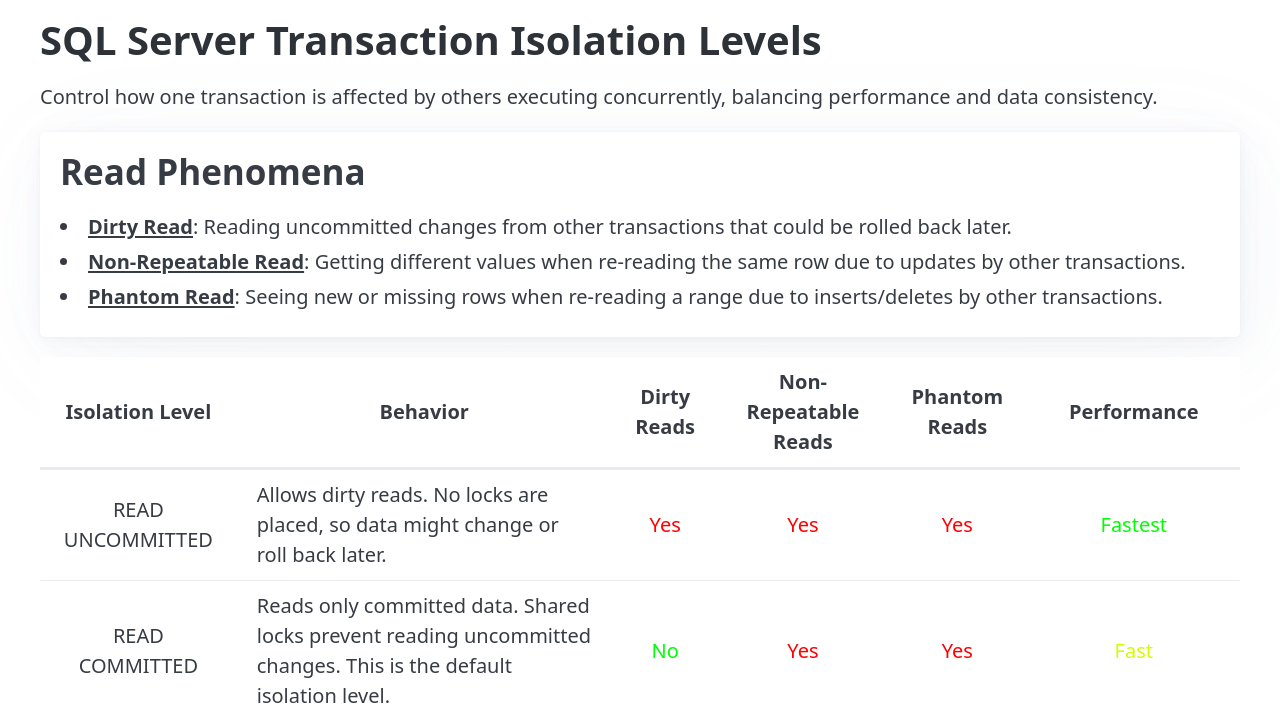
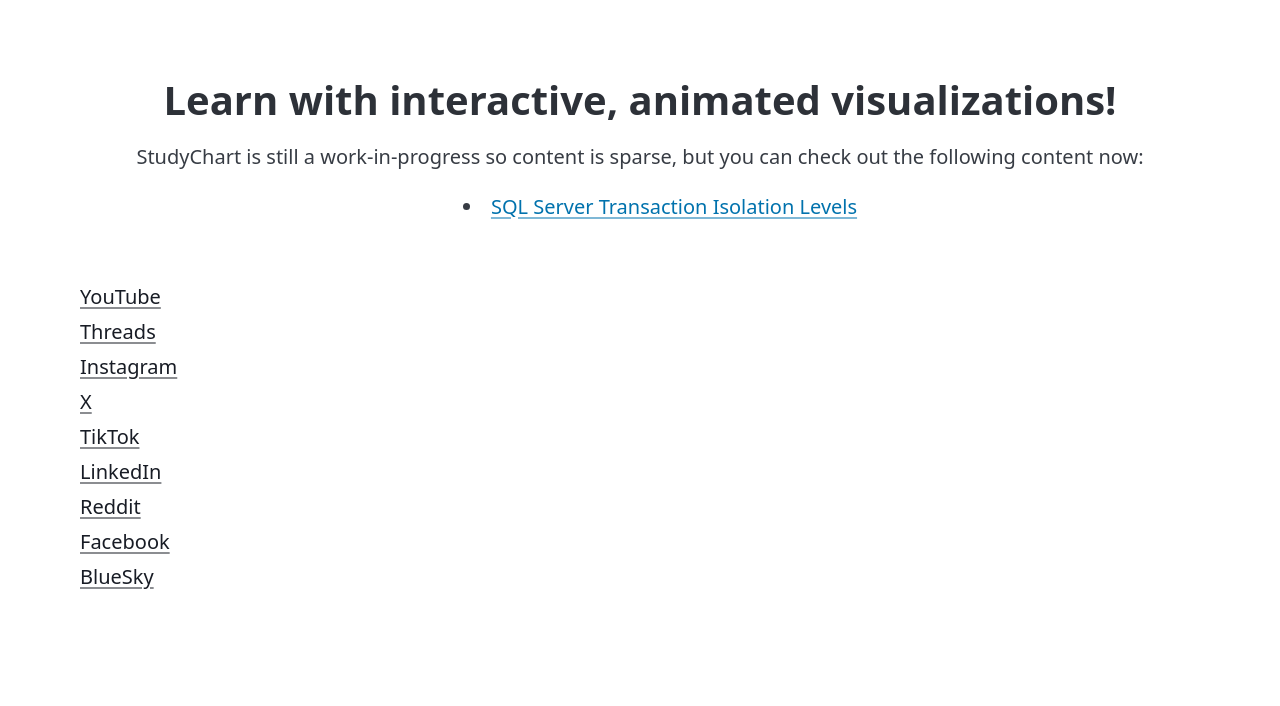
Before and after one commit to ColeDeanShepherd/ScholarChart, a website built with Vite: page index.html in a window 1280 px wide. Shown: the part 94-800 px from the top of the page. Built offline with nearby package versions, Linux system fonts and the light colour scheme.

Commit message:
Progress

```diff
--- a/index.html
+++ b/index.html
@@ -11,6 +11,14 @@
   </head>
 
   <body>
+    <noscript>
+      <div class="no-js">
+        <p>
+          ScholarChart requires JavaScript to run. Please enable JavaScript in your browser settings.
+        </p>
+      </div>
+    </noscript>
+
     <header>
       <div class="container">
         <nav>
@@ -25,22 +33,47 @@
             <!-- <li><a href="#" class="contrast">About</a></li>
             <li><a href="#" class="contrast">Services</a></li>
             <li><a href="#" class="contrast">Products</a></li>
-            Gmail: scholarchartapp@gmail.com
-            YouTube: https://www.youtube.com/channel/UCccIgGe-NFZTu5EF_JNRaVw
-            Instagram: https://www.instagram.com/scholarchartapp
-            Threads: https://www.threads.net/@scholarchartapp
-            X: https://x.com/ScholarChart
-            TikTok: https://www.tiktok.com/@scholarchart
-            LinkedIn: https://www.linkedin.com/company/scholarchart
-            Reddit: https://www.reddit.com/user/ScholarChart/
-            Facebook: https://www.facebook.com/profile.php?id=61570820377196
-            BlueSky: https://bsky.app/profile/scholarchart.bsky.social -->
+            Gmail: scholarchartapp@gmail.com-->
           </ul>
         </nav>
       </div>
     </header>
-    <main id="app" class="container"></main>
-    <footer></footer>
+    <main id="route-container" class="container"></main>
+
+    <footer>
+      <div class="container">
+        <ul class="social-links">
+          <li>
+            <a href="https://www.youtube.com/channel/UCccIgGe-NFZTu5EF_JNRaVw" target="_blank" class="contrast">YouTube</a>
+          </li>
+          <li>
+            <a href="https://www.threads.net/@scholarchartapp" target="_blank" class="contrast">Threads</a>
+          </li>
+          <li>
+            <a href="https://www.instagram.com/scholarchartapp" target="_blank" class="contrast">Instagram</a>
+          </li>
+          <li>
+            <a href="https://x.com/ScholarChart" target="_blank" class="contrast">X</a>
+          </li>
+          <li>
+            <a href="https://www.tiktok.com/@scholarchart" target="_blank" class="contrast">TikTok</a>
+          </li>
+          <li>
+            <a href="https://www.linkedin.com/company/scholarchart" target="_blank" class="contrast">LinkedIn</a>
+          </li>
+          <li>
+            <a href="https://www.reddit.com/user/ScholarChart/" target="_blank" class="contrast">Reddit</a>
+          </li>
+          <li>
+            <a href="https://www.facebook.com/profile.php?id=61570820377196" target="_blank" class="contrast">Facebook</a>
+          </li>
+          <li>
+            <a href="https://bsky.app/profile/scholarchart.bsky.social" target="_blank" class="contrast">BlueSky</a>
+          </li>
+        </ul>
+      </div>
+    </footer>
+
     <script type="module" src="/src/main.ts"></script>
   </body>
 </html>
--- a/src/main.ts
+++ b/src/main.ts
@@ -9,7 +9,35 @@
 // make it shareable
 // publish to social media
 
-document.querySelector<HTMLDivElement>('#app')!.innerHTML = `
+//document.querySelector<HTMLDivElement>('#route-container')
+
+interface IRoute {
+  pathname: string;
+  title: string | undefined;
+  renderFn: (routeContainerElem: HTMLDivElement) => void;
+}
+
+const routes: IRoute[] = [
+  {
+    pathname: '/',
+    title: undefined,
+    renderFn: routeContainerElem => {
+      routeContainerElem.innerHTML = `
+        <section class="hero">
+          <h1>Learn with interactive, animated visualizations!</h1>
+          <p>StudyChart is still a work-in-progress so content is sparse, but you can check out the following content now:</p>
+          <ul>
+            <li><a href="/sql-server-transaction-isolation-levels">SQL Server Transaction Isolation Levels</a></li>
+          </ul>
+        </section>
+      `;
+    }
+  },
+  {
+    pathname: '/sql-server-transaction-isolation-levels',
+    title: 'SQL Server Transaction Isolation Levels',
+    renderFn: routeContainerElem => {
+      routeContainerElem.innerHTML = `
         <h1>SQL Server Transaction Isolation Levels</h1>
         <p>Control how one transaction is affected by others executing concurrently, balancing performance and data consistency.</p>
 
@@ -79,3 +107,37 @@
 
         <p class="logo-with-name"><img src="${logo}" alt="ScholarChart" /> ScholarChart.com</p>
       `;
+    }
+  }
+];
+
+const notFoundRoute: IRoute = {
+  pathname: '/404',
+  title: '404 Not Found',
+  renderFn: routeContainerElem => {
+    routeContainerElem.innerHTML = `
+      <h1>404 Not Found</h1>
+      <p>Sorry, the page you're looking for doesn't exist.</p>
+    `;
+  }
+};
+
+function getCurRoute() {
+  const route = window.location.pathname;
+  return routes.find(r => r.pathname === route) ?? notFoundRoute;
+}
+
+function renderRoute(route: IRoute) {
+  const routeContainer = document.querySelector<HTMLDivElement>('#route-container')!;
+  document.title = (route.title !== undefined)
+    ? `${route.title} - ScholarChart`
+    : 'ScholarChart';
+  route.renderFn(routeContainer);
+}
+
+function run() {
+  const curRoute = getCurRoute();
+  renderRoute(curRoute);
+}
+
+run();
--- a/src/style.css
+++ b/src/style.css
@@ -18,7 +18,7 @@
   text-align: center;
 }
 
-#app {
+#route-container {
   padding-top: 0;
 }
 
@@ -78,6 +78,15 @@
   text-align: left;
 }
 
+.hero {
+  text-align: center;
+  margin-top: 3rem;
+}
+
+.social-links li {
+  list-style-type: none;
+}
+
 /* :root {
   font-family: Inter, system-ui, Avenir, Helvetica, Arial, sans-serif;
   line-height: 1.5;
@@ -115,7 +124,7 @@
   line-height: 1.1;
 }
 
-#app {
+#route-container {
   max-width: 1280px;
   margin: 0 auto;
   padding: 2rem;
```
Lines whose indentation alone changed are shown as unchanged.
